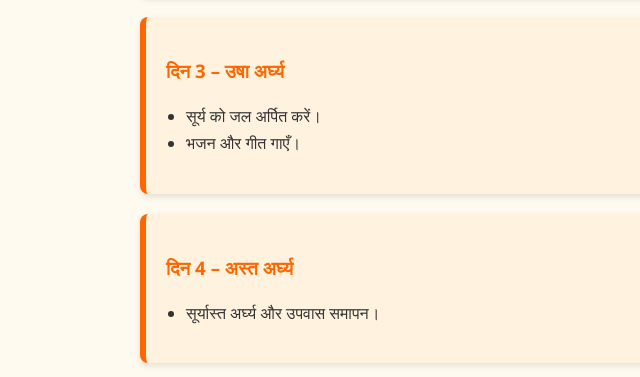
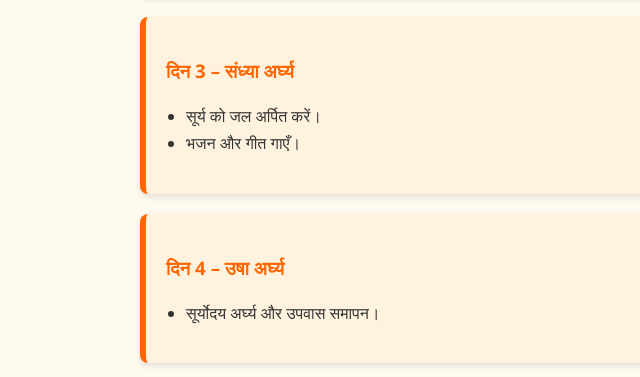
Before and after one commit to sumanaryan4-hash/puja, a plain HTML site: page index.html in a window 1280 px wide. Shown: the part 4000-4377 px from the top of the page, 0-640 px from the left. Drawn offline with Linux system fonts and the light colour scheme.

Commit message:
Update index.html

```diff
--- a/index.html
+++ b/index.html
@@ -157,16 +157,16 @@
         </ul>
     </div>
     <div class="card">
-        <h3>दिन 3 – उषा अर्घ्य</h3>
+        <h3>दिन 3 – संध्या अर्घ्य</h3>
         <ul>
             <li>सूर्य को जल अर्पित करें।</li>
             <li>भजन और गीत गाएँ।</li>
         </ul>
     </div>
     <div class="card">
-        <h3>दिन 4 – अस्त अर्घ्य</h3>
+        <h3>दिन 4 – उषा अर्घ्य</h3>
         <ul>
-            <li>सूर्यास्त अर्घ्य और उपवास समापन।</li>
+            <li>सूर्योदय अर्घ्य और उपवास समापन।</li>
         </ul>
     </div>
 
```
